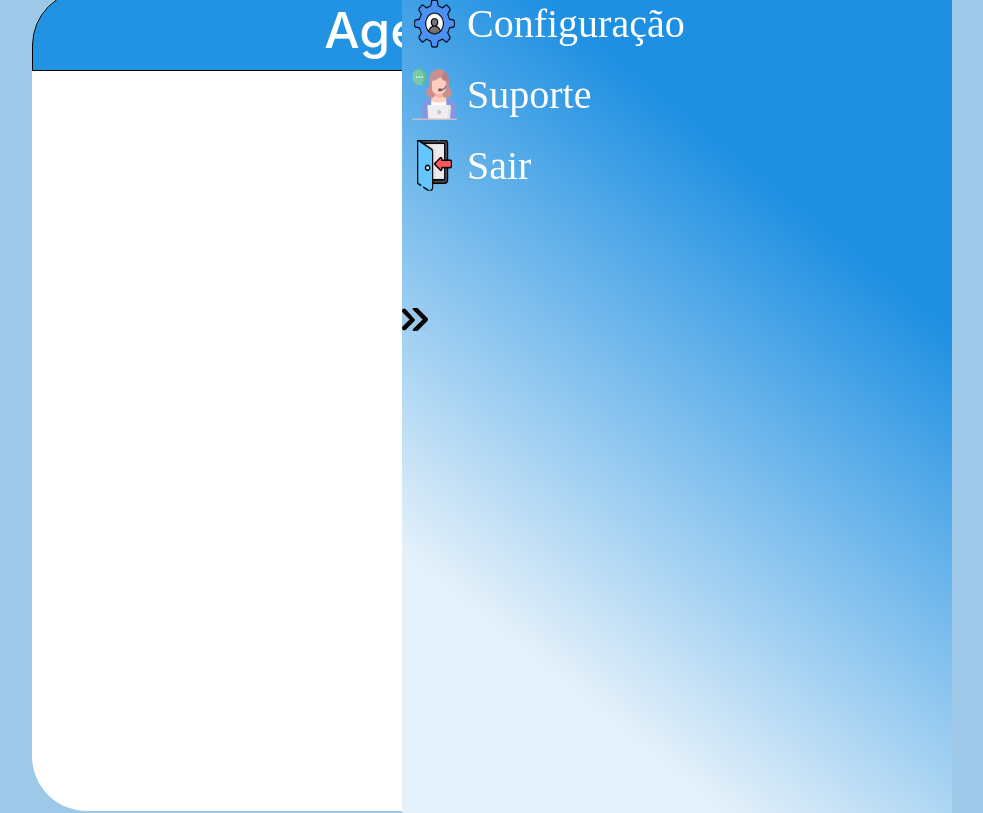
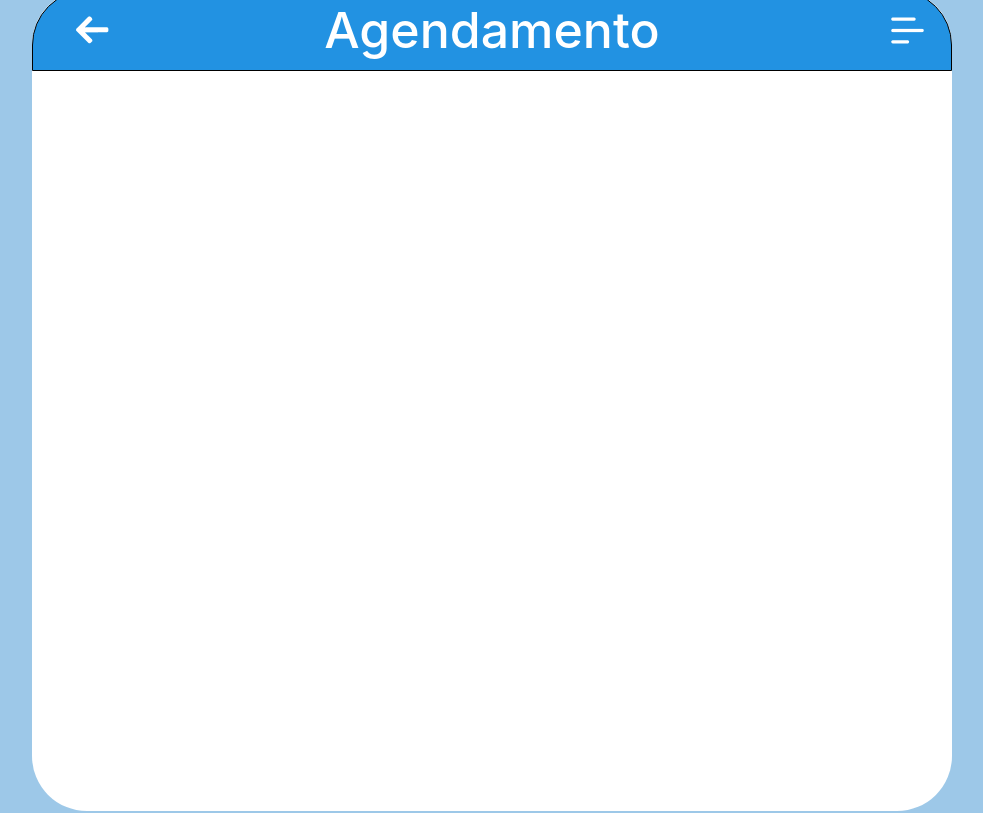
Before and after one commit to RS0724/agendamento, a React (Vite) app: page / in a window 1280 px wide. Shown: the whole page, without its empty margins (148-1131 px from the left). Built offline with nearby package versions, Linux system fonts and the light colour scheme.

Commit message:
feat: add display agendamento partial

```diff
--- a/src/App.tsx
+++ b/src/App.tsx
@@ -10,7 +10,7 @@ function App() {
 
   return (
     <>
-    {/* <Ambientes/> */}
+    {/* <Ambientes exSwitchModal={switchModal} setSwitchModal={setSwitchModal}/> */}
      {/* <Login/>  */}
      <Agendamento exSwitchModal={switchModal} setSwitchModal={setSwitchModal} />
     </>
--- a/src/components/Header/index.tsx
+++ b/src/components/Header/index.tsx
@@ -1,20 +1,25 @@
-import "./style.css"
+import "./style.css";
 interface IProps {
   titleHeader: string;
   setSwitchModal: React.Dispatch<React.SetStateAction<boolean>>;
 }
 
-
 const Header = ({ titleHeader, setSwitchModal }: IProps) => {
   return (
     <>
       <header id="header">
-        <img id="menuamburg" src="public/menuamburg.png" alt="" onClick={()=>{
-          const doc = document.getElementById("container-modal");
-          if (doc) {
-            doc.style.display = "flex";
-          }
-        }}/>
+        <img id="seta-direita" src="public/seta-direita.png" alt="" />
+        <img
+          id="menuamburg"
+          src="public/menuamburg.png"
+          alt=""
+          onClick={() => {
+            const doc = document.getElementById("container-modal");
+            if (doc) {
+              doc.style.display = "flex";
+            }
+          }}
+        />
         <span id="titleheader">{titleHeader}</span>
       </header>
     </>
--- a/src/components/Header/style.css
+++ b/src/components/Header/style.css
@@ -26,6 +26,13 @@
     position: absolute;
     margin-top: 0px;
     margin-left: 260px;
+    background-color: transparent;
+  }
+
+  #seta-direita {
+    position: absolute;
+    margin-top: 0px;
+    margin-left: -250px;
     background-color: transparent;
   }
 }
@@ -61,6 +68,13 @@
     margin-left: 830px;
     background-color: transparent;
   }
+
+  #seta-direita {
+    position: absolute;
+    margin-top: 0px;
+    margin-left: -800px;
+    background-color: transparent;
+  }
 }
 
 @media (min-width: 1024px) {
@@ -93,4 +107,11 @@
     margin-left: 830px;
     background-color: transparent;
   }
+
+  #seta-direita {
+    position: absolute;
+    margin-top: 0px;
+    margin-left: -800px;
+    background-color: transparent;
+  }
 }
--- a/src/components/Modal/style.css
+++ b/src/components/Modal/style.css
@@ -11,7 +11,7 @@
         rgba(129, 188, 231, 0.21) 79.42%
       ),
       #fff;
-    display: flex;
+    display: none;
     flex-direction: column;
     justify-content: flex-start;
   }
@@ -86,7 +86,7 @@
       .span-modal {
         position: relative;
         background-color: transparent;
-        display: none;
+        display: flex;
         align-items: center;
         width: 356px;
         gap: 10px;
@@ -128,7 +128,7 @@
             rgba(129, 188, 231, 0.21) 79.42%
           ),
           #fff;
-        display: flex;
+        display: none;
         flex-direction: column;
         justify-content: flex-start;
       }
```
Also changed, not shown: public/seta-direita.png (added).
